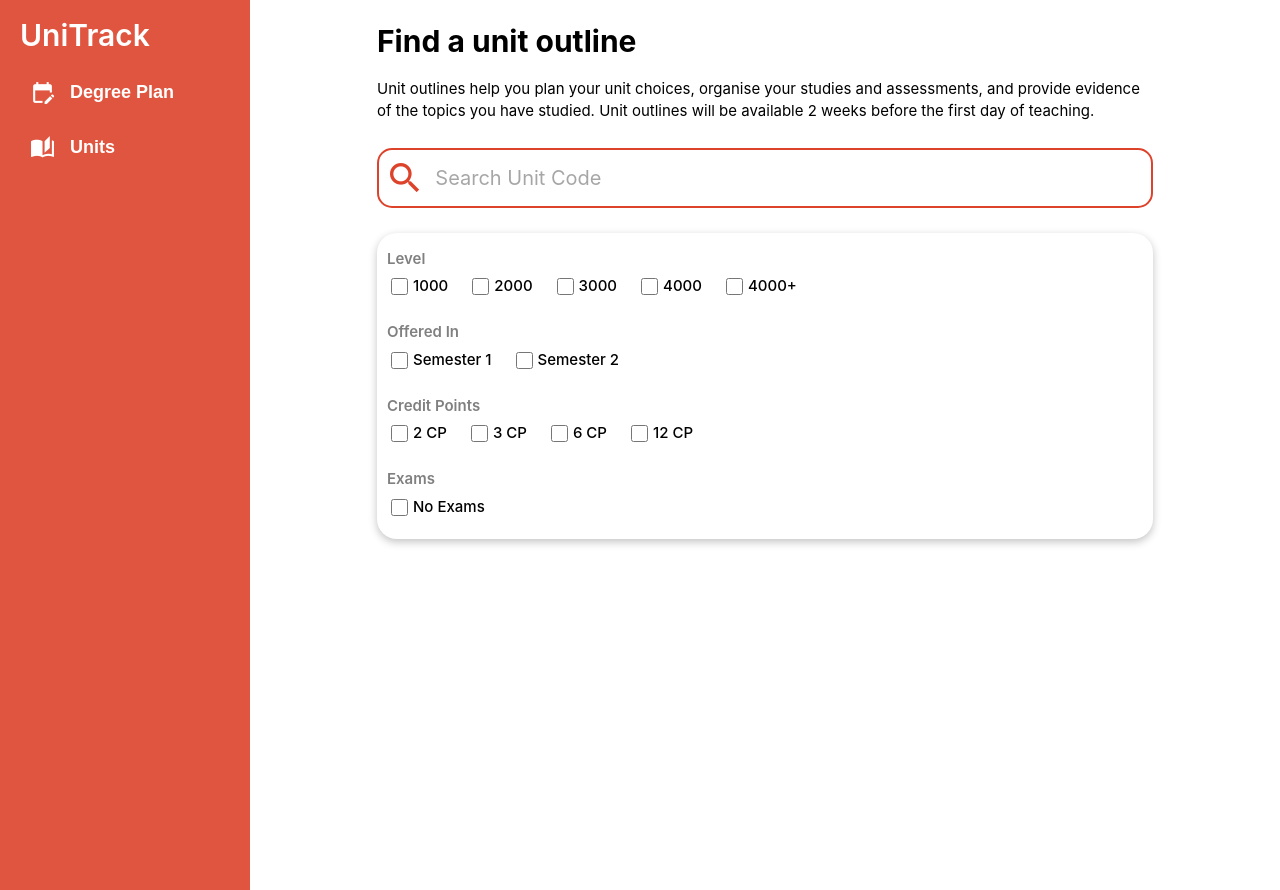
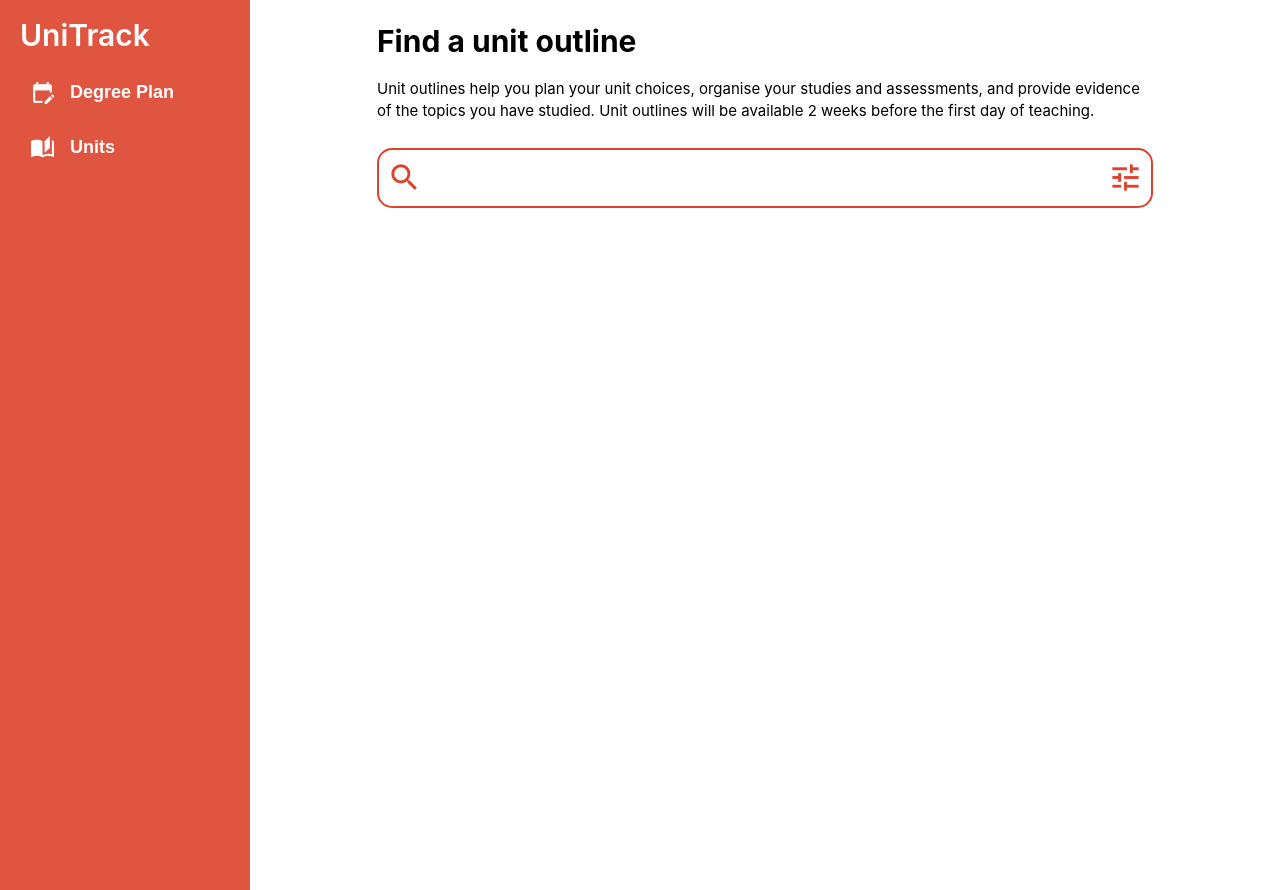
Before and after one commit to GoodGameRuler/unitrack_v3, a Next.js app: page /units in a window 1280 px wide. Built offline with nearby package versions, Linux system fonts and the light colour scheme.

Commit message:
Add filter functionality and fix minor UI issues

```diff
--- a/app/units/page.jsx
+++ b/app/units/page.jsx
@@ -1,6 +1,22 @@
+"use client";
+import React, { useState } from 'react';
 import "./units.css";
 
 function Units() {
+    const [isFilterVisible, setIsFilterVisible] = useState(false);
+
+    const toggleFilter = () => {
+        setIsFilterVisible(!isFilterVisible);
+    };
+
+    const handleInputChange = () => {
+        setIsFilterVisible(false);
+    };
+
+    const clearForm = () => {
+        document.querySelector(".searchFilter").reset();
+    };
+
     return (
         <div className="unitSearchPage">
             <h2 className="pageHeader" id="unitPageHeader">Find a unit outline</h2>
@@ -8,12 +24,16 @@ function Units() {
 
             <form action="" className="searchFilter">
                 <div className="unitSearch">
-                    <span className="material-icons icon"> search </span>
-                    <label className="inputLabel"><p>Search Unit Code </p> <input className="unitSearchInput" required type='text' placeholder="" name="search" id="unitSearch" /></label>
+                    <span className="material-icons icon" id="search"> search </span>
+                    <label className="inputLabel">
+                        <p>Search Unit Code </p>
+                        <input className="unitSearchInput" type='text' placeholder="" name="search" id="unitSearch" onChange={handleInputChange} />
+                    </label>
+                    <span className="material-icons icon" id="filter" onClick={toggleFilter}> tune </span>
                 </div>
-            </form>
-
+            {isFilterVisible && (
                 <div className="filterAccordian">
+                    <div className="filtersContainer">
                         <div className="filter">
                             <p className="filterHeader"> Level </p>
 
@@ -45,6 +65,7 @@ function Units() {
                             </fieldset>
 
                         </div>
+
                         <div className="filter">
                             <p className="filterHeader"> Offered In </p>
 
@@ -98,10 +119,12 @@ function Units() {
                                     <label htmlFor="noExams">No Exams</label>
                                 </div>
                             </fieldset>
-
                         </div>
-
                     </div>
+                    <button type="button" className="clearFilter" onClick={clearForm}>Clear all</button>
+                </div>
+            )}
+            </form>
         </div>
     )
 }
--- a/app/units/units.css
+++ b/app/units/units.css
@@ -12,6 +12,8 @@
     height: 60px;
     margin: 10px 0;
     position: relative;
+    display: flex;
+    align-items: center;
 }
 
 .unitSearch .unitSearchInput {
@@ -30,8 +32,10 @@
     caret-color: rgb(54, 54, 54);
 }
 
-input:focus, input:first-line {
-    background-color: white;
+.inputLabel {
+    display: flex;
+    align-items: center;
+    flex-grow: 1;
 }
 
 .inputLabel p {
@@ -54,12 +58,27 @@ input:focus, input:first-line {
 }
 
 .filterAccordian {
-    padding: 10px;
+    display: flex;
+    flex-direction: row;
+    align-items: flex-start;
+    padding: 15px;
     border-radius: 20px;
     box-shadow: rgba(0, 0, 0, 0.24) 0px 3px 8px;
+}
+
+.filtersContainer {
     display: flex;
     flex-direction: column;
     gap: 8px;
+    flex: 1;
+}
+
+.clearFilter {
+    background-color: transparent;
+    border: none;
+    color: #DD432B;
+    font-size: 15px;
+    text-align: right;
 }
 
 .check {
@@ -89,12 +108,17 @@ fieldset.row {
 }
 
 span.icon {
-    position: absolute;
     color: #DD432B;
-    font-size: 40px;
-    top: 50%;
-    transform: translate(20%, -50%);
+    font-size: 35px;
     z-index: 2;
+}
+
+#search {
+    margin-left: 10px;
+}
+
+#filter {
+    margin-right: 10px;
 }
 
 #unitPageHeader {
```
Lines whose indentation alone changed are shown as unchanged.
